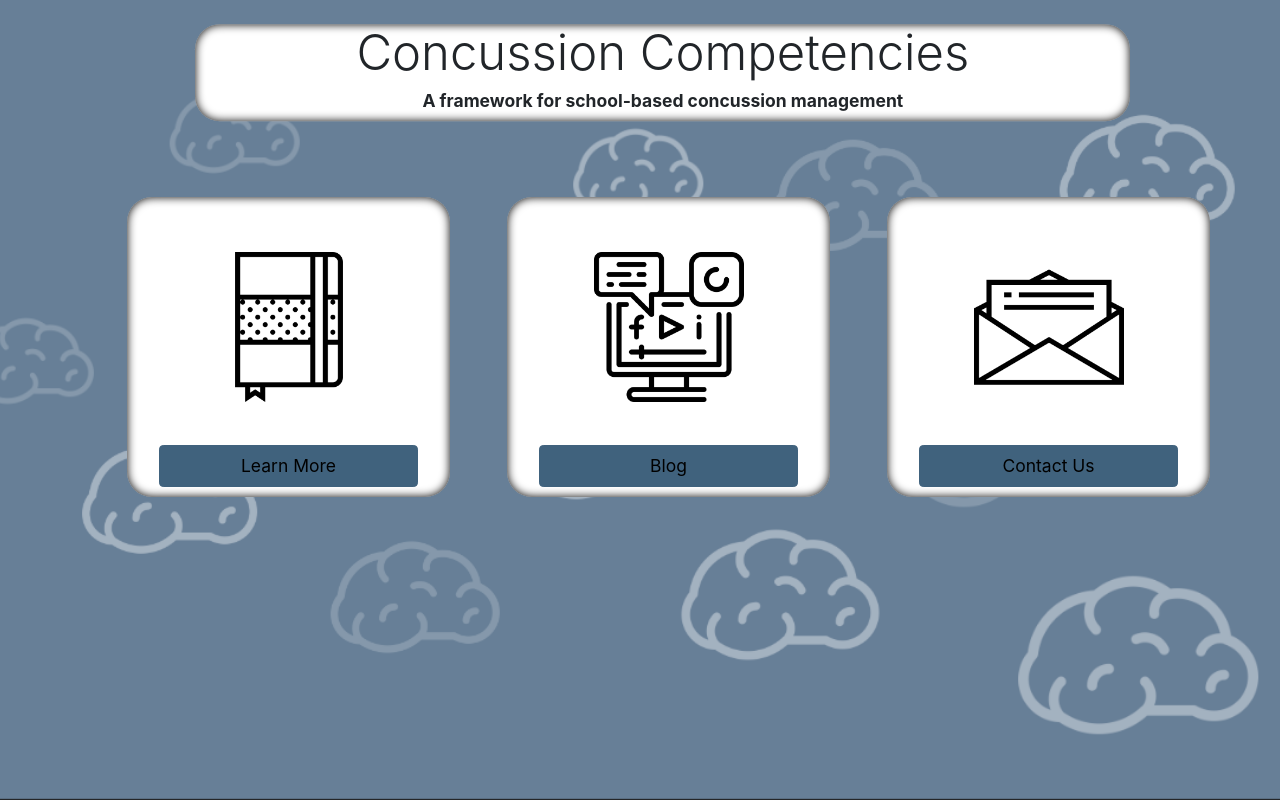
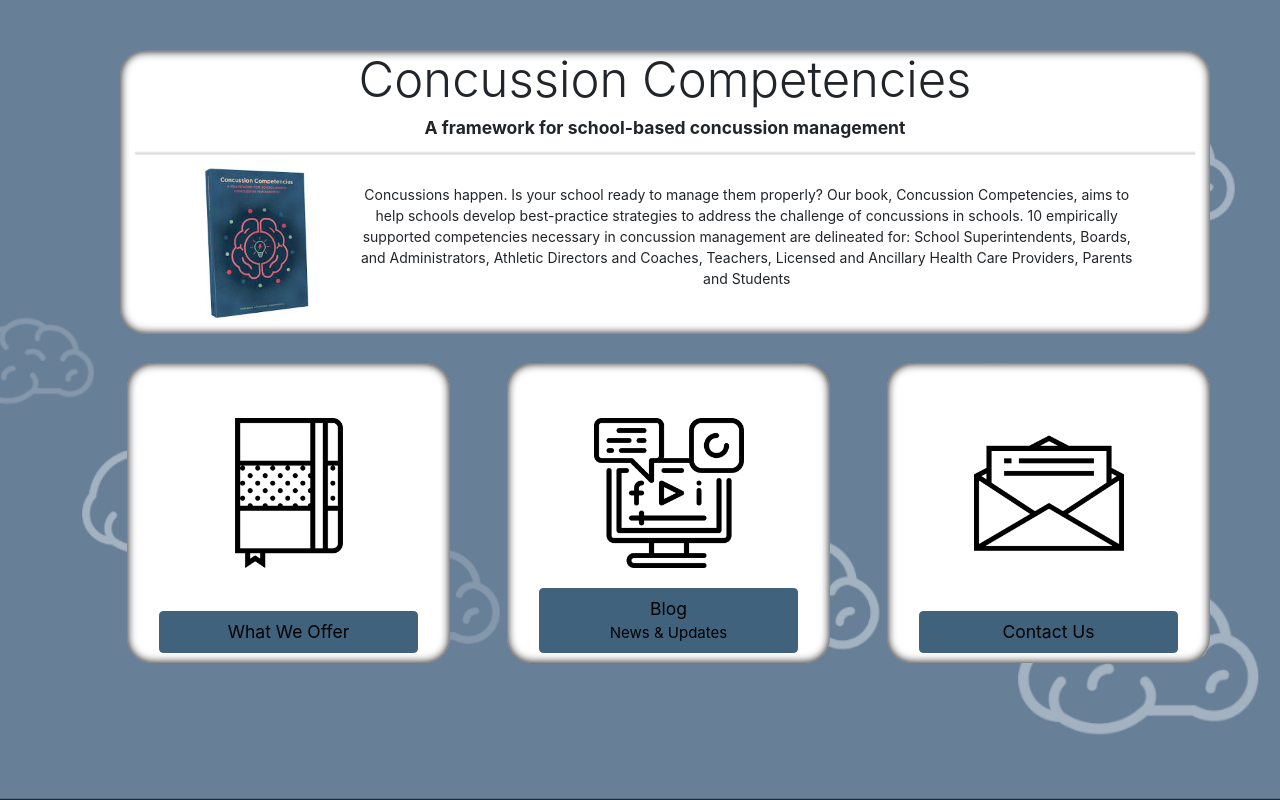
Before and after one commit to fdo14/ConcussionCompetencies, a React (Create React App) app in the folder front-end/: page / in a window 1280 px wide. Built offline with nearby package versions, Linux system fonts and the light colour scheme.

Commit message:
front page edits

```diff
--- a/front-end/src/components/About.js
+++ b/front-end/src/components/About.js
@@ -14,7 +14,7 @@ import Background from '../img/greenBack.png';
 import Header from './Header';
 
 class About extends React.Component{
-  state = {aLink: ''}
+  state = {aLink: 'https://www.amazon.com/Concussion-Competencies-school-based-concussion-management/dp/1727607090/ref=tmm_pap_swatch_0?_encoding=UTF8&qid=&sr='}
   componentDidMount(){
     const chosenClassStart= ["outer", "center", "outer"]
     this.props.changeClass(chosenClassStart);
@@ -29,10 +29,10 @@ class About extends React.Component{
       newALink = "";
     }else if(e.currentTarget.id == 2){
       chosenClassNew = ["outer", "outer", "center"];
-      newALink = "https://www.amazon.com/Concussion-Competencies-school-based-concussion-management/dp/1727607090/ref=tmm_pap_swatch_0?_encoding=UTF8&qid=&sr=";
+      newALink = "";
     } else if(e.currentTarget.id == 1){
       chosenClassNew = ["outer", "center", "outer"];
-      newALink = "";
+      newALink = "https://www.amazon.com/Concussion-Competencies-school-based-concussion-management/dp/1727607090/ref=tmm_pap_swatch_0?_encoding=UTF8&qid=&sr=";
     }
     console.log(e.currentTarget.id);
     this.setState({aLink: newALink});
@@ -59,7 +59,24 @@ class About extends React.Component{
         <div className="container">
           <div className="row row align-items-center">
 
+
             <div className={`col-md about panel ${this.props.chosenClass[0]}`} onClick={this.handleClick} id='0'>
+              <h3>Who Are We</h3>
+              <p>We provide the knowledge & guidance to bring concussed students back to the classroom & the field.</p>
+              <img src={Students} className="centerImage"/>
+              <Link to='/aboutus'><p className='pLink blueText'>Author Bios</p></Link>
+            </div>
+
+            <div className={`col-md about panel ${this.props.chosenClass[1]}`} onClick={this.handleClick} id='1'>
+              <h1>Concussion Competencies</h1>
+              <p>Providing the steps necessary to safely bring students back into the classroom.</p>
+              <a onClick={this.handleLinkClick}>
+                <img className="logoLarge left" src={Book} />
+                <img className="logoLarge amazon" src={Amazon} />
+              </a>
+            </div>
+
+            <div className={`col-md about panel ${this.props.chosenClass[2]}`} onClick={this.handleClick} id='2'>
               <h3>Consulting</h3>
               <p>Helping teachers and coaches identify concussion and providing them with the tools and protocol to bring students back to school safely.</p>
               <img className="logo" src={Consulting} />
@@ -68,22 +85,6 @@ class About extends React.Component{
                 Could Your School Use Help?
               </Link>
 
-            </div>
-
-            <div className={`col-md about panel ${this.props.chosenClass[1]}`} onClick={this.handleClick} id='1'>
-              <h1>What We Do</h1>
-              <p>We provide the knowledge & guidance to bring concussed students back to the classroom & the field.</p>
-              <img src={Students} className="centerImage"/>
-              <Link to='/aboutus'><p className='pLink blueText'>Who Are We?</p></Link>
-            </div>
-
-            <div className={`col-md about panel ${this.props.chosenClass[2]}`} onClick={this.handleClick} id='2'>
-              <h3>Return To Learn Manual</h3>
-              <p>Providing the steps necessary to safely bring students back into the classroom.</p>
-              <a onClick={this.handleLinkClick}>
-                <img className="logoLarge left" src={Book} />
-                <img className="logoLarge amazon" src={Amazon} />
-              </a>
             </div>
           </div>
         </div>
--- a/front-end/src/components/Home.js
+++ b/front-end/src/components/Home.js
@@ -4,18 +4,24 @@ import { Link } from "react-router-dom";
 import '../css/Home.css';
 import '../css/Bootstrap.css';
 import Background from '../img/blueBack.png';
+import Book from '../img/book1.jpeg'
 
 
 
 
 class Home extends React.Component{
-  renderPanels(buttonTitle, logo, link){
+  renderPanels(buttonTitle, logo, link, extraTitle){
     return(
       <div className="col-md homeScreen panel">
         <div>
           <img className="icon" src={logo} />
         </div>
-        <Link to={link}><button type="button" className="btn btn-primary btn-lg button btnBottom">{buttonTitle}</button></Link>
+        <Link to={link}>
+          <button type="button" className="btn btn-primary btn-lg button btnBottom">
+            {buttonTitle} <br />
+            <div style={{fontSize: 15}}>{extraTitle}</div>
+          </button>
+        </Link>
       </div>
     );
   }
@@ -31,14 +37,27 @@ class Home extends React.Component{
 
         <div className="container">
           <div className="row align-items-center " style={{marginTop: 0}}>
-            <div className="col panel titleScreen">
+            <div className="col-md panel titleScreen">
               <h1 class="display-4 mobileShrinkH3">Concussion Competencies</h1>
-              <h5 style={{paddingBottom: 10}} class="mobileShrinkH6"><strong>A framework for school-based concussion management</strong></h5>
+              <h5 class="mobileShrinkH6"><strong>A framework for school-based concussion management</strong></h5>
+              <hr className="hrRule" />
+              <div className="row" style={{marginTop:0}}>
+                <div className="col-sm-3" onClick={() => window.open('https://www.amazon.com/Concussion-Competencies-school-based-concussion-management/dp/1727607090/ref=tmm_pap_swatch_0?_encoding=UTF8&qid=&sr=','mywindow')}>
+                  <img src={Book} className="bookDisplay"/>
+                </div>
+                <div className="col-sm-9 squishLeft">
+                Concussions happen. Is your school ready to manage them properly?
+
+Our book, Concussion Competencies, aims to help schools develop best-practice strategies to address the challenge of concussions in schools. 10 empirically supported competencies necessary in concussion management are delineated for:
+
+School Superintendents, Boards, and Administrators, Athletic Directors and Coaches, Teachers, Licensed and Ancillary Health Care Providers, Parents and Students
+                </div>
+              </div>
             </div>
           </div>
           <div className="row row align-items-center" style={{marginTop: 0}}>
-            {this.renderPanels('Learn More', aboutLogo, '/about')}
-            {this.renderPanels('Blog', blogLogo, '/blog')}
+            {this.renderPanels('What We Offer', aboutLogo, '/about')}
+            {this.renderPanels('Blog', blogLogo, '/blog', 'News & Updates')}
             {this.renderPanels('Contact Us', mailLogo, '/contact')}
           </div>
         </div>
--- a/front-end/src/css/Home.css
+++ b/front-end/src/css/Home.css
@@ -16,7 +16,7 @@ body:before {
 
 .homeScreen{
   background-color: white;
-  width: 450px;
+  width: 100% !important;
   margin-left: 5%;
 
   height: 300px;
@@ -29,12 +29,12 @@ body:before {
    box-shadow:         inset 0 0 10px #000000;
 }
 
-@media (min-width: 433px) {
+@media (min-width: 992px) {
   .titleScreen{
     background-color: white;
-    margin-left: 11%;
-    margin-right: 7%;
+    margin-left: 50px;
     border-radius: 25px;
+    margin-top: -20px;
 
 
 
@@ -43,6 +43,45 @@ body:before {
      box-shadow:         inset 0 0 10px #000000;
   }
 }
+
+@media (min-width: 600px) and (max-width: 991px) {
+  .titleScreen{
+    background-color: white;
+    margin-left: 35px;
+    border-radius: 25px;
+    margin-top: -20px;
+
+
+
+
+    -moz-box-shadow:    inset 0 0 10px #000000;
+     -webkit-box-shadow: inset 0 0 10px #000000;
+     box-shadow:         inset 0 0 10px #000000;
+  }
+}
+
+@media (min-width: 576px) and (max-width: 768px) {
+  .titleScreen{
+    margin-bottom: 0px !important;
+    padding-bottom: 0px;
+  }
+}
+
+@media (max-width: 600px) {
+  .titleScreen{
+    background-color: white;
+    margin-left: 25px;
+    border-radius: 25px;
+    margin-top: -20px;
+
+
+
+    -moz-box-shadow:    inset 0 0 10px #000000;
+     -webkit-box-shadow: inset 0 0 10px #000000;
+     box-shadow:         inset 0 0 10px #000000;
+  }
+}
+
 
 @media (max-width: 375px) {
   .mobileShrinkH3{
@@ -66,6 +105,24 @@ body:before {
      -webkit-box-shadow: inset 0 0 10px #000000;
      box-shadow:         inset 0 0 10px #000000;
 
+  }
+}
+
+@media (min-width: 768px) and (max-width: 1200px){
+  .titleScreen{
+    margin-bottom: 50px !important;
+  }
+}
+
+@media (min-width: 576px) and (max-width: 768px) {
+  .titleScreen{
+    margin-bottom: 50px !important;
+  }
+}
+
+@media (max-width: 576px) {
+  .titleScreen{
+    margin-bottom: 100px !important;
   }
 }
 
@@ -112,3 +169,47 @@ body:before {
 .homeIcon{
   color: #3f6481;
 }
+
+.bookDisplay:hover{
+  opacity: .5;
+}
+
+@media (max-width: 770px) {
+  .bookDisplay{
+    width: 125px;
+    margin-bottom: 10px;
+    margin-top: 17px;
+  }
+}
+
+@media (min-width: 770px) {
+  .bookDisplay{
+    max-width: 55%;
+    min-width: 150px;
+    margin-bottom: 15px;
+    margin-left: -5%;
+  }
+}
+
+@media (min-width: 768px) {
+  .squishLeft{
+    margin-left: -5%;
+  }
+}
+
+@media (max-width: 768px) {
+  .squishLeft{
+    margin-bottom: 15px;
+  }
+}
+
+@media (min-width: 993px) {
+  .squishLeft{
+    margin-top: 15px;
+  }
+}
+
+.hrRule{
+  size: 30px;
+  border-bottom: 2px solid rgba(34,36,38,.15);
+}
```
Also changed, not shown: front-end/src/img/amazon.png, front-end/src/img/book1.jpeg (added).
